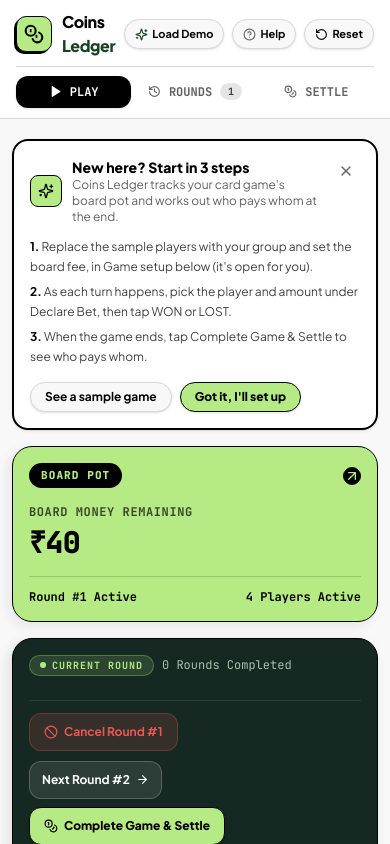
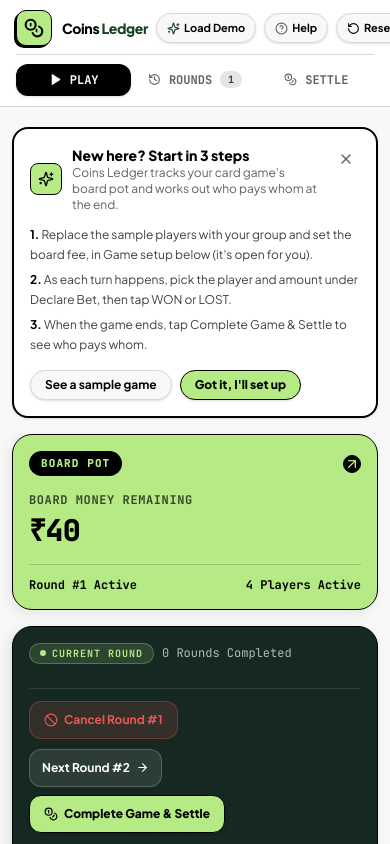
Before and after one commit to Nikhil-sai-nambula/coinledger, a React (Vite) app: page / in a window 390 px wide. Shown: the top 844 px of the page. Built offline with nearby package versions, Linux system fonts and the light colour scheme.

Commit message:
Keep logo on one line in compact mobile header

```diff
--- a/src/components/CoinsLedgerLogo.tsx
+++ b/src/components/CoinsLedgerLogo.tsx
@@ -29,7 +29,7 @@ export const CoinsLedgerLogo: React.FC<CoinsLedgerLogoProps> = ({
       </div>
 
       <div className="flex items-center gap-2">
-        <span className="font-extrabold text-base tracking-tight text-black">
+        <span className="font-extrabold text-sm sm:text-base tracking-tight text-black whitespace-nowrap">
           Coins <span className="text-[#194220]">Ledger</span>
         </span>
       </div>
```
